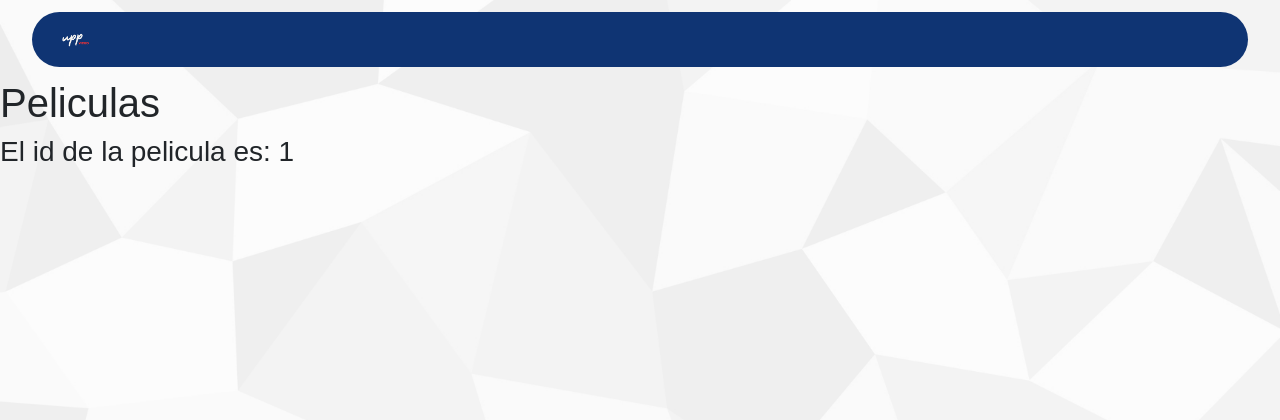
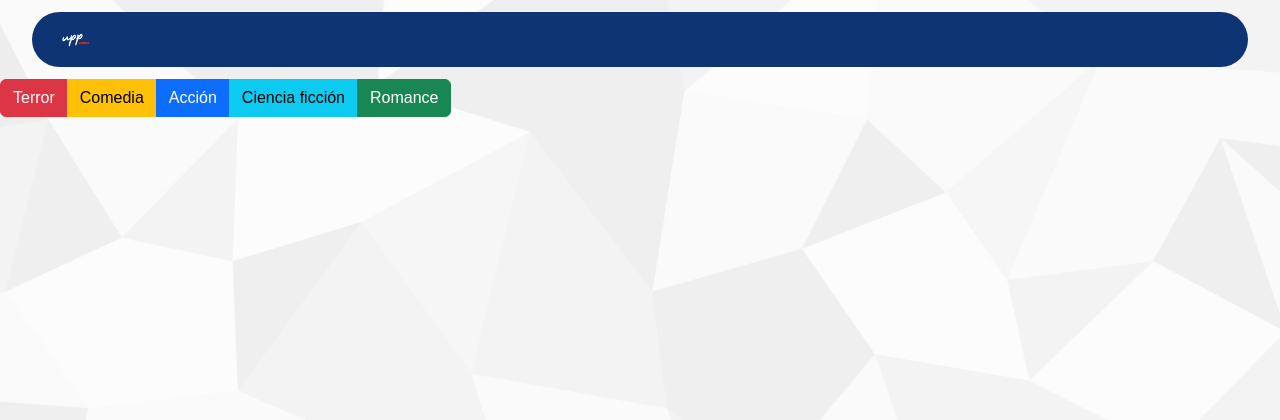
Before and after one commit to nidiavillanuevacampo/Netflix, a Flask app: page /peliculas/1 in a window 1280 px wide. Shown: the top 420 px of the page. Run offline with Flask 3, Linux system fonts and the light colour scheme; some libraries are stand-ins or nearby versions.

Commit message:
Agregar cambios

```diff
--- a/app.py
+++ b/app.py
@@ -3,7 +3,7 @@ import hashlib
 import uuid
 from flask import Flask, render_template, request, redirect, url_for, session
 from flask_mysqldb import MySQL
-from tmdb import obtener_populares
+from tmdb import obtener_populares, obtener_por_genero
 from flask import session
 from datetime import datetime, timedelta
 from flask import session, redirect
@@ -188,6 +188,14 @@ def controlar_inactividad():
 
     session['ultimo_movimiento'] = datetime.now().isoformat()
 
+@app.route('/categoria/<int:genero>')
+def categoria(genero):
+    peliculas = obtener_por_genero(genero)
+    return render_template(
+        'peliculas.html',
+        peliculas=peliculas
+    )
+
 
 if __name__ == '__main__':
     app.run(port = 5000, debug = True)
--- a/templates/peliculas.html
+++ b/templates/peliculas.html
@@ -1,7 +1,11 @@
 {% extends 'layout.html' %}
 
 {% block content %}
-<h1>Peliculas</h1>
-
-<h3>El id de la pelicula es: {{ID}}</h3>
+<div class="btn-group mb-3">
+    <a class="btn btn-danger" href="/categoria/27">Terror</a>
+    <a class="btn btn-warning" href="/categoria/35">Comedia</a>
+    <a class="btn btn-primary" href="/categoria/28">Acción</a>
+    <a class="btn btn-info" href="/categoria/878">Ciencia ficción</a>
+    <a class="btn btn-success" href="/categoria/10749">Romance</a>
+</div>
 {% endblock %}
--- a/tmdb.py
+++ b/tmdb.py
@@ -1,6 +1,6 @@
 import requests
 
-TOKEN = "eyJhbGciOiJIUzI1NiJ9.eyJhdWQiOiJiNmY5MzhhMWZjYjE5NmNhNDE1OTA0YzhkYTgzNjlmOCIsIm5iZiI6MTc4MDExMTcwMy42OTgsInN1YiI6IjZhMWE1OTU3ZWZiOWUzYTZhMDUzMzRjZSIsInNjb3BlcyI6WyJhcGlfcmVhZCJdLCJ2ZXJzaW9uIjoxfQ.MKufQBf9Rui2jOCvgZUcb6iZ-3dCZ1N5XmNa_3UKLPQ"
+TOKEN = "TU_BEARER_TOKEN"
 
 HEADERS = {
     "accept": "application/json",
@@ -8,14 +8,26 @@ HEADERS = {
 }
 
 def obtener_populares():
-
     url = "https://api.themoviedb.org/3/movie/popular?language=es-MX"
 
-    response = requests.get(
-        url,
-        headers=HEADERS
+    response = requests.get(url, headers=HEADERS)
+
+    if response.status_code == 200:
+        return response.json()["results"]
+
+    return []
+
+
+def obtener_por_genero(genero):
+    url = (
+        f"https://api.themoviedb.org/3/discover/movie"
+        f"?language=es-MX"
+        f"&with_genres={genero}"
     )
 
-    datos = response.json()
+    response = requests.get(url, headers=HEADERS)
 
-    return datos["results"]
+    if response.status_code == 200:
+        return response.json()["results"]
+
+    return []
```
